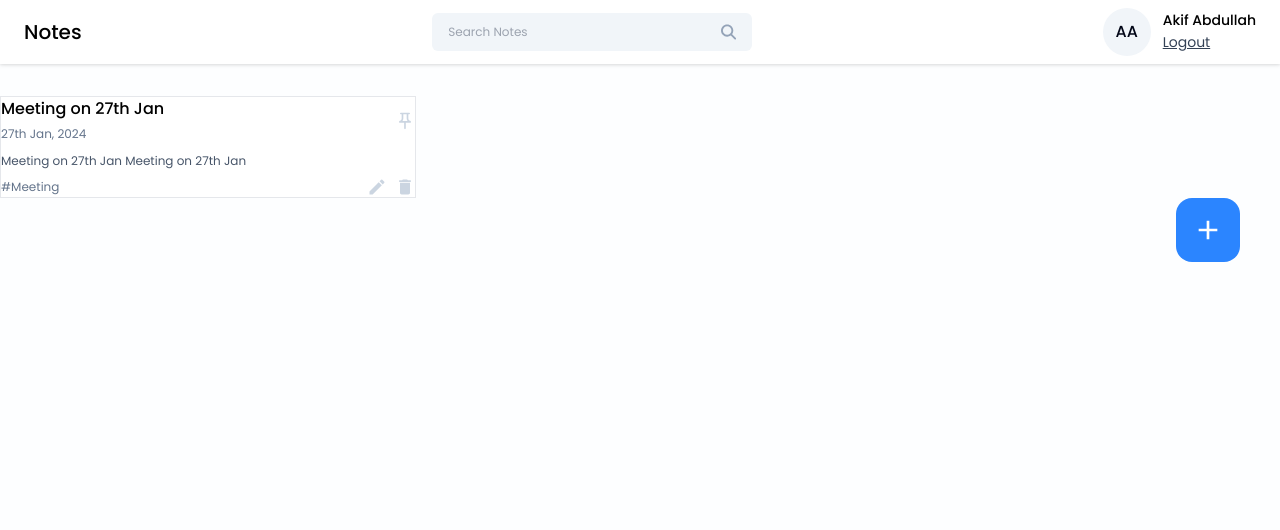
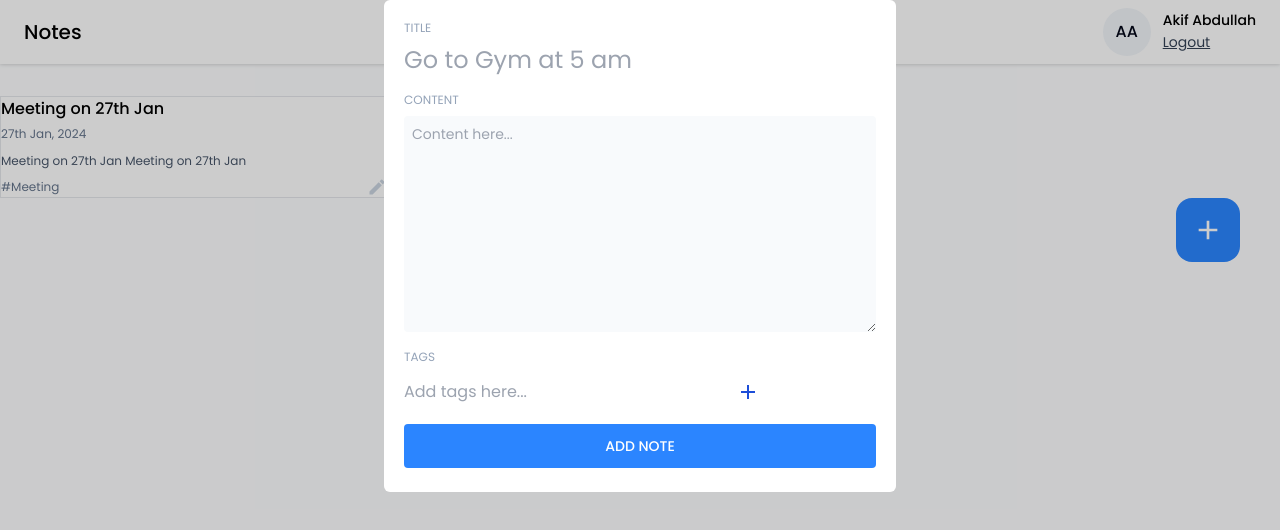
Before and after one commit to Akifcdr/notetakingapp, a React (Vite) app in the folder frontend/notes-app/: page /dashboard in a window 1280 px wide. Both pictures are taken after a click on the button 1208 px from the left and 230 px from the top of the page. Shown: the top 530 px of the page. Built offline with nearby package versions, Linux system fonts and the light colour scheme.

Commit message:
added css classes and modal for add/edit notes

```diff
--- a/frontend/notes-app/src/pages/Home/Home.jsx
+++ b/frontend/notes-app/src/pages/Home/Home.jsx
@@ -28,7 +28,12 @@
             />
         </div>
       </div>
-      <button className="w-16 h-16 flex items-center justify-center rounded-2xl bg-primary hover:bg-blue-600 absolute right-10" onClick={()=>{}}>
+      <button
+        className="w-16 h-16 flex items-center justify-center rounded-2xl bg-primary hover:bg-blue-600 absolute right-10"
+        onClick={()=>{
+          setOpenAddEditModal({isShown:true,type:"add",data:null})
+        }}
+      >
         <MdAdd className='text-[32px] text-white'/>
       </button>
 
@@ -40,8 +45,8 @@
             backgroundColor: 'rgba(0, 0, 0, 0.2)',
           },
         }}
-        contentLable=""
-        className=""
+        contentLabel=""
+        className="w-[40%] max-h-3/4 bg-white rounded-md mx-auto mt-15 p-5 overflow-scroll"
         >
       <AddEditNotes/>
       </Modal>
```
